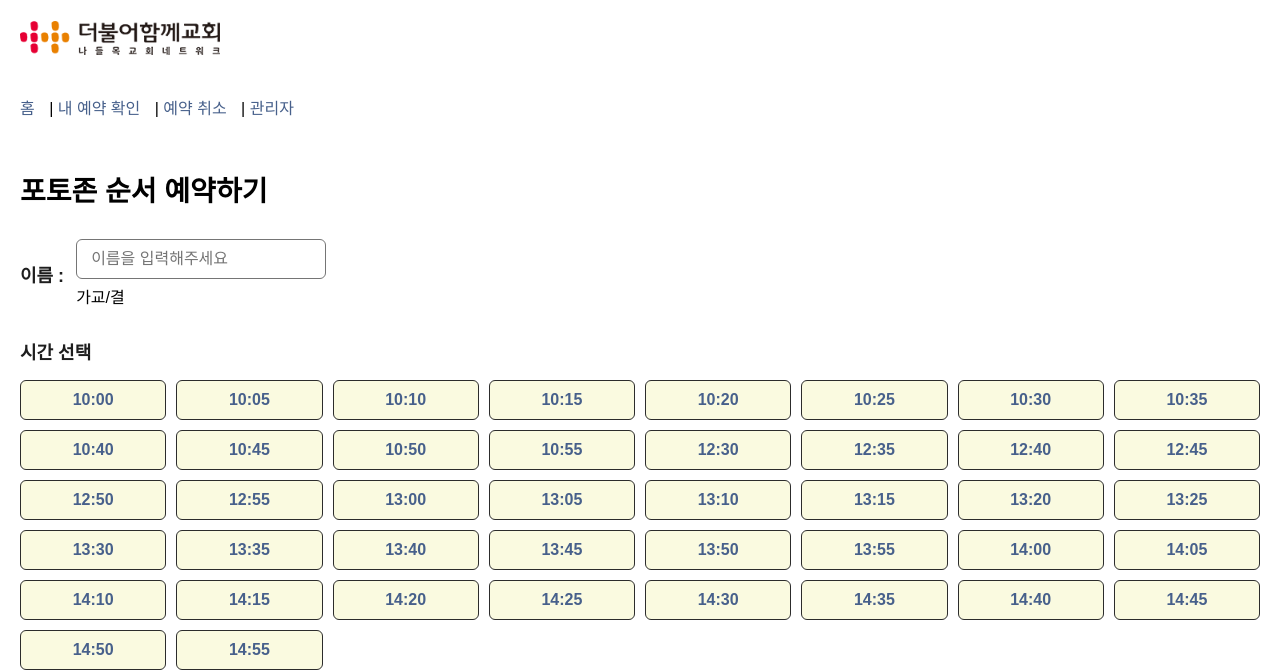
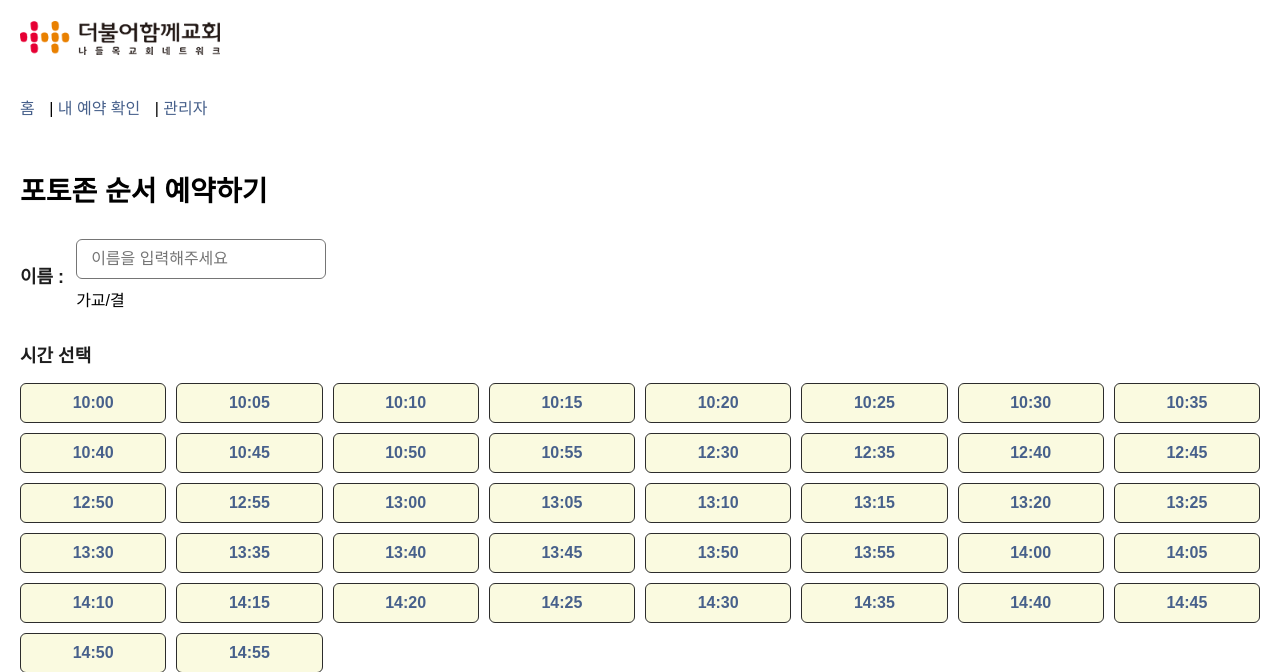
Before and after one commit to baekmingyu1/my-reservation-app, a Flask app: page / in a window 1280 px wide. Shown: the top 672 px of the page. Run offline with Flask 3, Linux system fonts and the light colour scheme; data that the repository does not hold is empty; some libraries are stand-ins or nearby versions.

Commit message:
mypage cancel

```diff
--- a/app.py
+++ b/app.py
@@ -132,20 +132,36 @@
         conn.close()
     return render_template('my.html', reservations=reservations)
 
-@app.route('/cancel', methods=['GET', 'POST'])
-def cancel():
-    message = None
-    if request.method == 'POST':
-        name = request.form.get('name')
-        timeslot = request.form.get('timeslot')
-        conn = psycopg2.connect(DATABASE_URL)
-        cur = conn.cursor()
-        cur.execute("DELETE FROM reservations WHERE name = %s AND timeslot = %s", (name, timeslot))
-        conn.commit()
-        cur.close()
-        conn.close()
-        message = f"{name}님의 {timeslot} 예약이 취소되었습니다."
-    return render_template('cancel.html', message=message)
+# @app.route('/cancel', methods=['GET', 'POST'])
+# def cancel():
+#     message = None
+#     if request.method == 'POST':
+#         name = request.form.get('name')
+#         timeslot = request.form.get('timeslot')
+#         conn = psycopg2.connect(DATABASE_URL)
+#         cur = conn.cursor()
+#         cur.execute("DELETE FROM reservations WHERE name = %s AND timeslot = %s", (name, timeslot))
+#         conn.commit()
+#         cur.close()
+#         conn.close()
+#         message = f"{name}님의 {timeslot} 예약이 취소되었습니다."
+#     return render_template('cancel.html', message=message)
+
+@app.route('/cancel_reservation', methods=['POST'])
+def cancel_reservation():
+    name = request.form.get('name')
+    timeslot = request.form.get('timeslot')
+
+    conn = psycopg2.connect(DATABASE_URL)
+    cur = conn.cursor()
+    cur.execute("DELETE FROM reservations WHERE name = %s AND timeslot = %s", (name, timeslot))
+    conn.commit()
+    cur.close()
+    conn.close()
+
+    message = f"{name}님의 {timeslot} 예약이 취소되었습니다."
+    return render_template('my.html', message=message, reservations=[])
+
 
 @app.route('/login', methods=['GET', 'POST'])
 def login():
--- a/templates/base.html
+++ b/templates/base.html
@@ -15,7 +15,7 @@
     <nav style="margin-bottom: 20px;">
         <a class="nav-link" href="/">홈</a> |
         <a class="nav-link" href="/my">내 예약 확인</a> |
-        <a class="nav-link" href="/cancel">예약 취소</a> |
+{#        <a class="nav-link" href="/cancel">예약 취소</a> |#}
         <a class="nav-link" href="/login">관리자</a>
     </nav>
 
--- a/templates/cancel.html
+++ b/templates/cancel.html
@@ -4,7 +4,7 @@
 {% block content %}
     <div class="title">예약 취소</div>
     <form method="post" class="name-row">
-        <input class="input-box" name="name" placeholder="이름을 입력해주세요" required style="min-width: 180px;">
+        <input class="input-box" name="name" placeholder="가교/결 이름을 입력해주세요" required style="min-width: 180px;">
         <input class="input-box" name="timeslot" placeholder="예약 시간 (예: 2025-05-25 10:00)" required style="min-width: 280px;">
         <button class="input-box" style="width: auto;">취소하기</button>
     </form>
--- a/templates/index.html
+++ b/templates/index.html
@@ -6,13 +6,13 @@
     <form method="post">
         <div class="name-row">
             <div class="label">이름 :</div>
-            <div class="input-wrapper">
+            <div class="input-wrapper" style="display: flex; align-items: center; gap: 8px; flex-wrap: wrap;">
                 <input class="input-box" name="name" placeholder="이름을 입력해주세요" required style="min-width: 180px;">
-                <span style="font-size: 16px; font-weight: 500;">가교/결</span>
+                <span style="font-size: 16px;">가교/결</span>
             </div>
         </div>
+    </form>
 
-    </form>
     {% if message %}
         <div class="message">{{ message }}</div>
     {% endif %}
```
Also changed, not shown: templates/my.html (+15 -1 lines).
